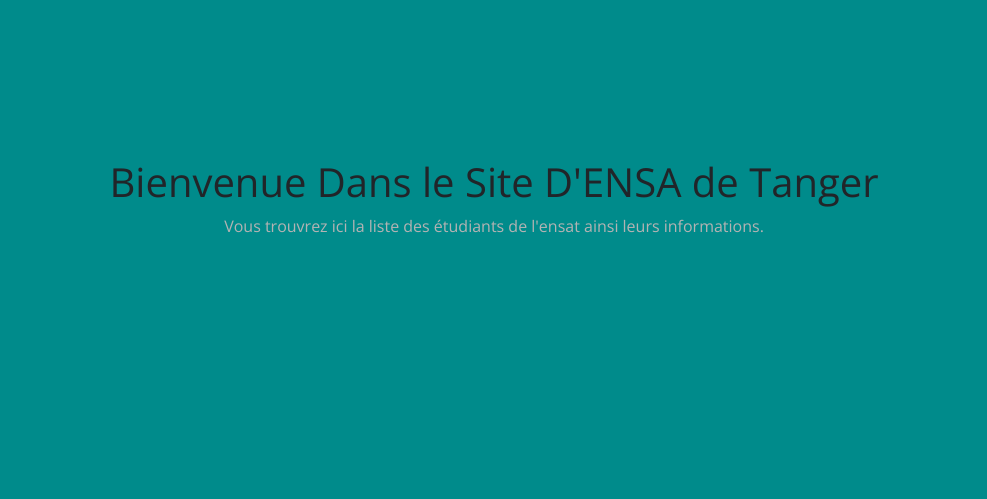
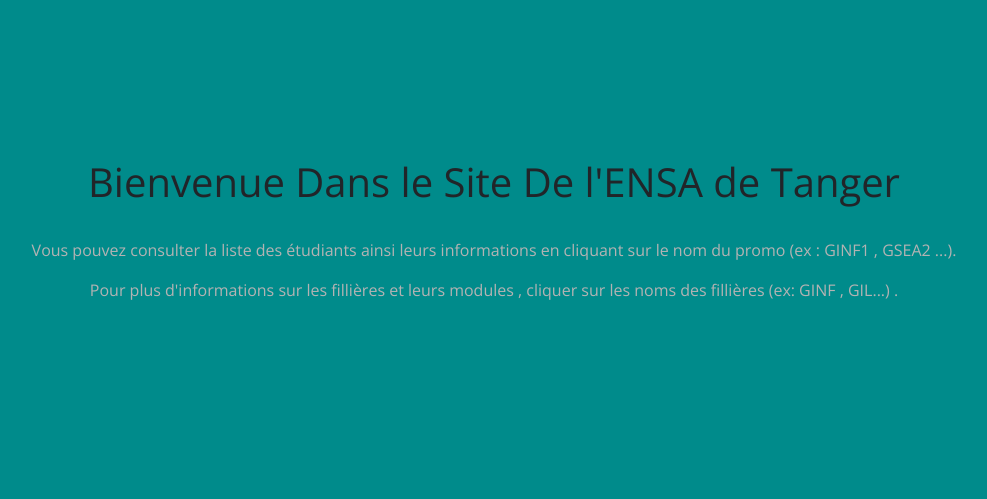
Before and after one commit to Kaouthar-bouslim/PLATEFORM-ETUDIANTS, a PHP site: page /menu.php in a window 1280 px wide. Shown: the part 60-559 px from the top of the page, without its empty margins (146-1133 px from the left). Run offline with PHP 8.4, Linux system fonts and the light colour scheme; a user stored in the database is signed in; some libraries are stand-ins or nearby versions; some web fonts are replaced.

Commit message:
Update menu.php

```diff
--- a/menu.php
+++ b/menu.php
@@ -29,11 +29,14 @@
 </head>
 <body>
 
-  <div class=texto>
+   <div class=texto>
    <center>
-     <h1>Bienvenue Dans le Site D'ENSA de Tanger</h1>
-      <p>Vous trouvrez ici la liste des étudiants de l'ensat ainsi leurs informations.</p>
-  </center>
+     <h1>Bienvenue Dans le Site De l'ENSA de Tanger</h1>
+     <br>
+      <p  >Vous pouvez consulter la liste des étudiants ainsi leurs informations en cliquant sur le nom du promo (ex : GINF1 , GSEA2 ...).</p>
+      <p >Pour plus d'informations sur les fillières et leurs modules , cliquer sur les noms des fillières (ex: GINF , GIL...) .</p>
+
+    </center>
 </div>
 </body>
 </html>
```
